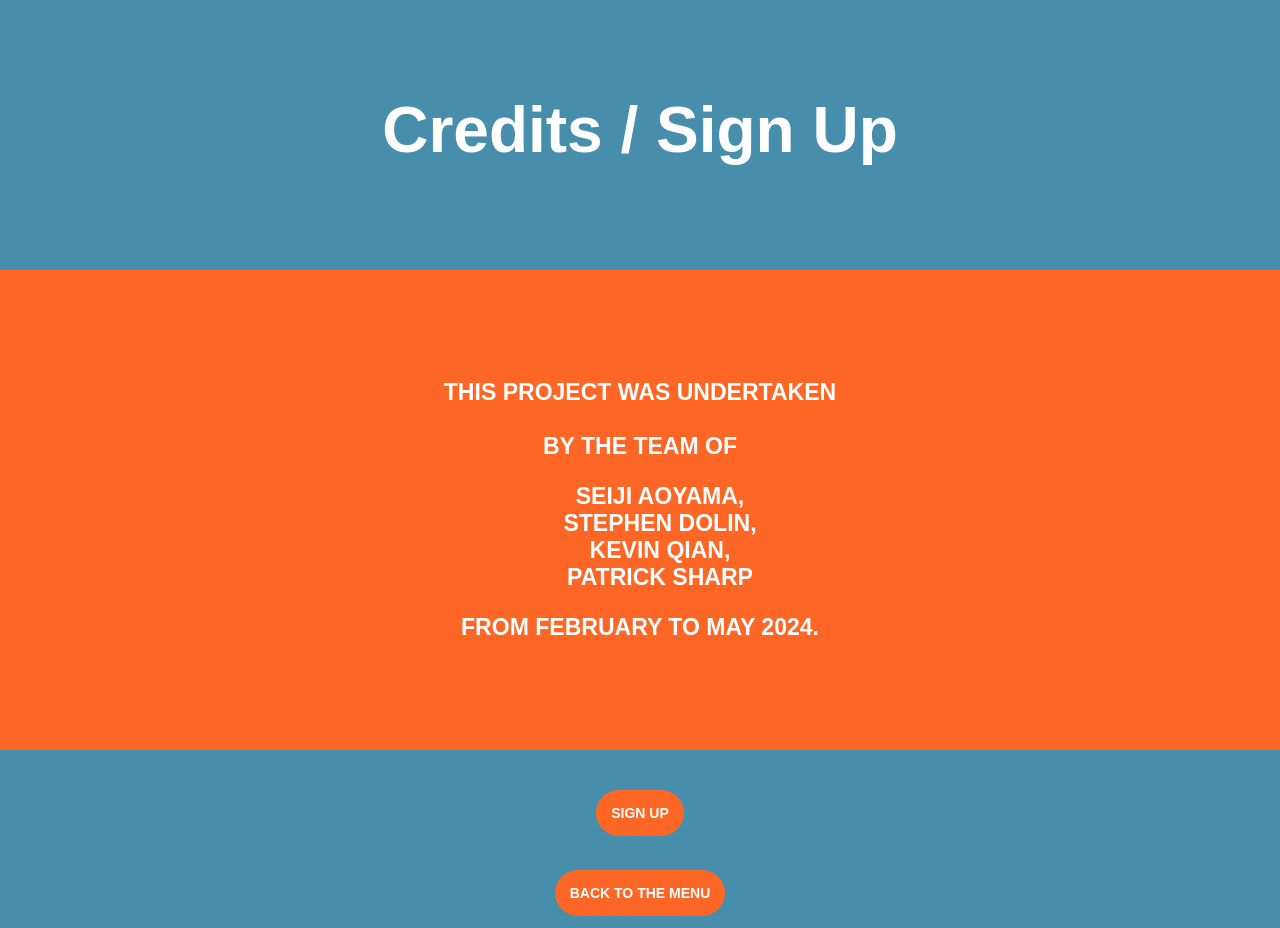
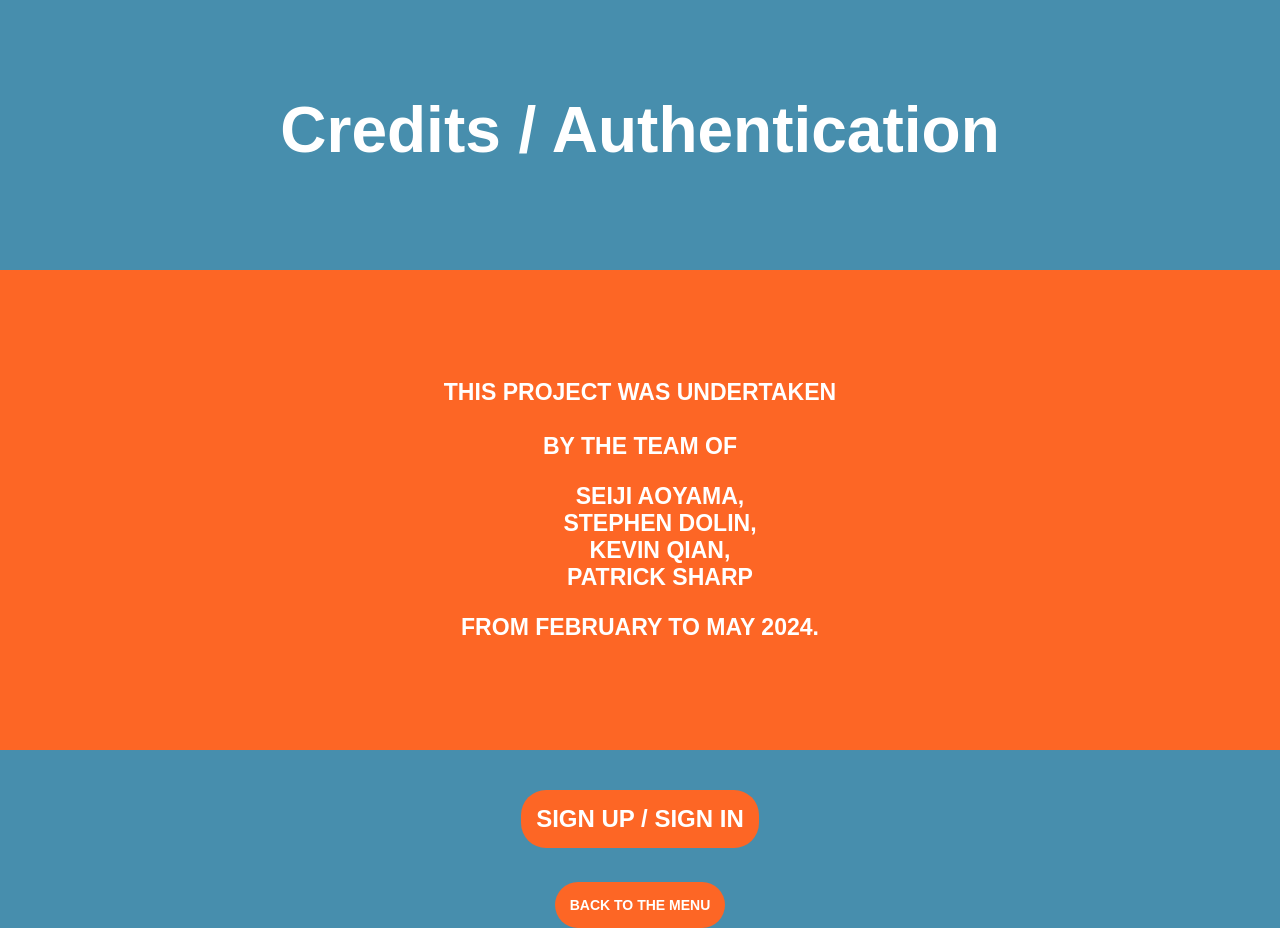
Before and after one commit to KQian-lab/Team6ProjectLive, a Flask app: page /settings in a window 1280 px wide. Run offline with Flask 3, Linux system fonts and the light colour scheme; the page is wider than the window, and the part outside it is not shown.

Commit message:
Fixed Credits and Authentication page

```diff
--- a/static/css/settings.css
+++ b/static/css/settings.css
@@ -50,6 +50,25 @@ body, html {
   outline: none;
 }
 
+.btnSign {
+  background-color: #fd6625;
+  color: white;
+  text-transform: uppercase;
+  text-decoration: none;
+  cursor: pointer;
+  display: flex;
+  align-items: center;
+  justify-content: center;
+  padding: 15px 15px;
+  margin-bottom: 34px;
+  transition: background-color 0.3s;
+  outline: none;
+  min-width: 20px;
+  font-weight: bold;
+  font-size: 24px;
+  cursor: pointer;
+  border-radius: 25px;
+}
 
 .btnStack {
   background-color: #fd6625;
--- a/templates/index.html
+++ b/templates/index.html
@@ -14,7 +14,7 @@
         <a href="/myBestScore" class="btnStack">My Best Score</a>
         <a href='/leaderboard' class="btnStack">Leaderboard</a>
         <a href="/gamerules" class="btnStack">Explanation</a>
-        <a href="/settings" class="btnStack">Credits / Sign Up</a>
+        <a href="/settings" class="btnStack">Credits / Authentication</a>
     </div>
 
     <!-- Display Username if Logged In -->
--- a/templates/settings.html
+++ b/templates/settings.html
@@ -8,7 +8,7 @@
 </head>
 <body>
 <div class = title>
-    <h1> Credits / Sign Up</h1>
+    <h1> Credits / Authentication</h1>
 </div>
 <div class = ruleContainer>
 
@@ -29,7 +29,7 @@
     </div>
 
 </div>
-<a href="/signup" class="btnStack">Sign Up</a>
+<a href="/signup" class="btnSign">Sign Up / Sign In</a>
 
 <a href="/" class="btnStack">back to the menu</a>
 </body>
```
